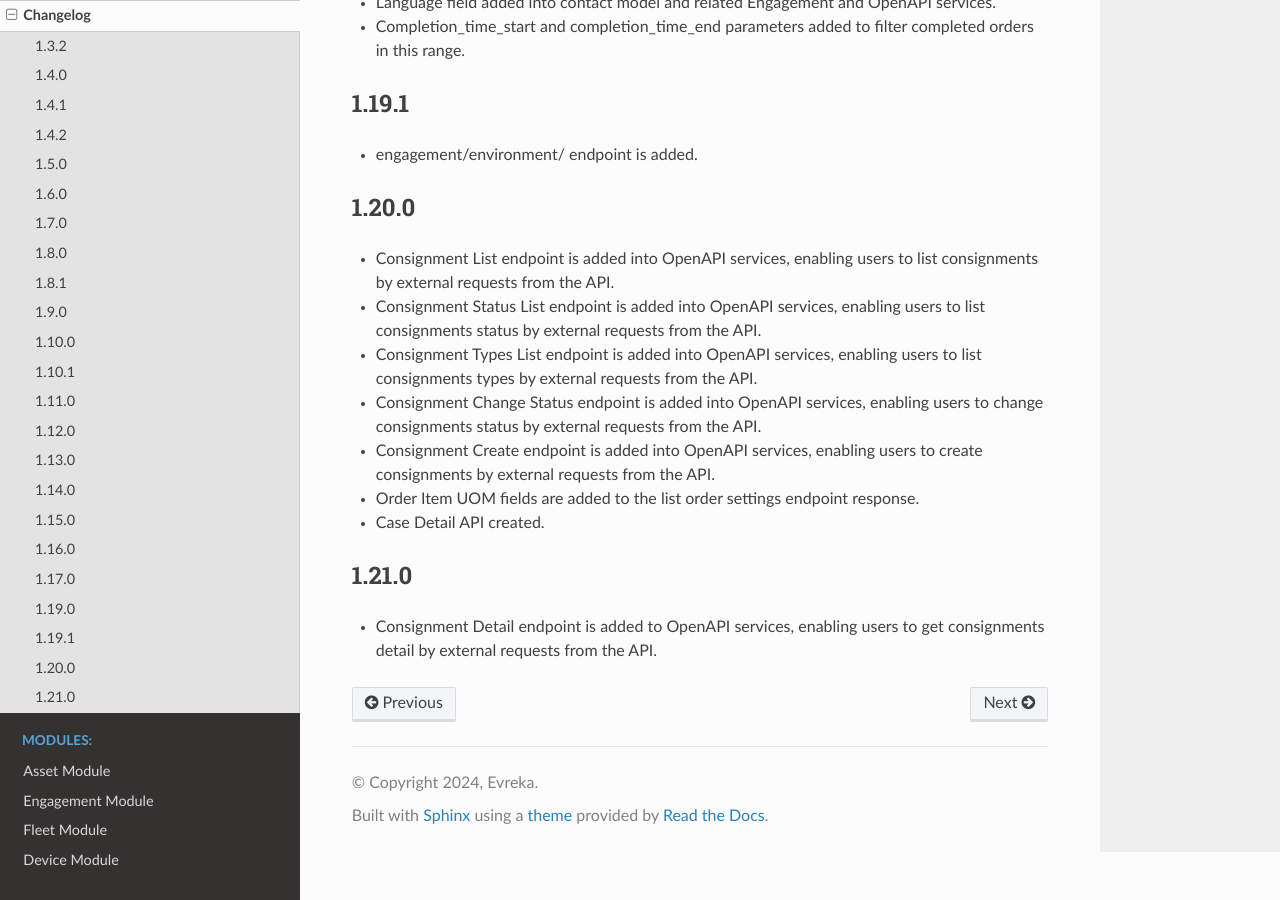
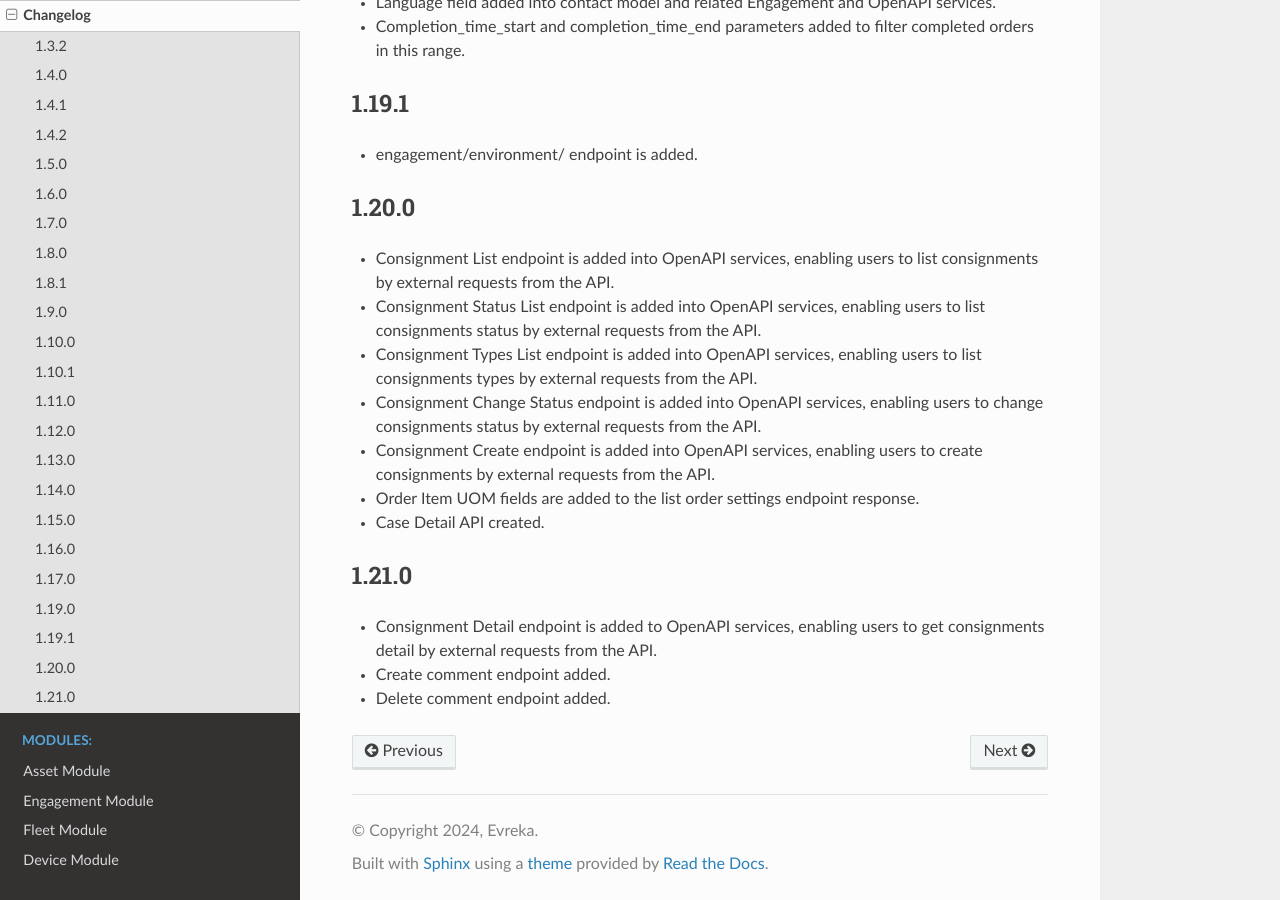
Before and after one commit to evrekadev/evreka-api-doc, a Sphinx documentation site: the page built from source/changelog.rst, in a window 1280 px wide and 900 px high, scrolled down 3305 px. Built offline with Sphinx 7.4.7 and the Read the Docs theme 3.1.0, drawn with Linux system fonts in a browser that asks for light colours.

Commit message:
Sprint/127 Changelog Files

```diff
--- a/source/changelog.rst
+++ b/source/changelog.rst
@@ -126,3 +126,5 @@ Changelog
 1.21.0
 ----------------
 - Consignment Detail endpoint is added to OpenAPI services, enabling users to get consignments detail by external requests from the API.
+- Create comment endpoint added.
+- Delete comment endpoint added.
--- a/source/conf.py
+++ b/source/conf.py
@@ -9,7 +9,7 @@
 project = 'Evreka360 API'
 copyright = '2024, Evreka'
 author = 'Evreka'
-version = '1.20.0'
+version = '1.21.0'
 
 # -- General configuration ---------------------------------------------------
 # https://www.sphinx-doc.org/en/master/usage/configuration.html#general-configuration
```
